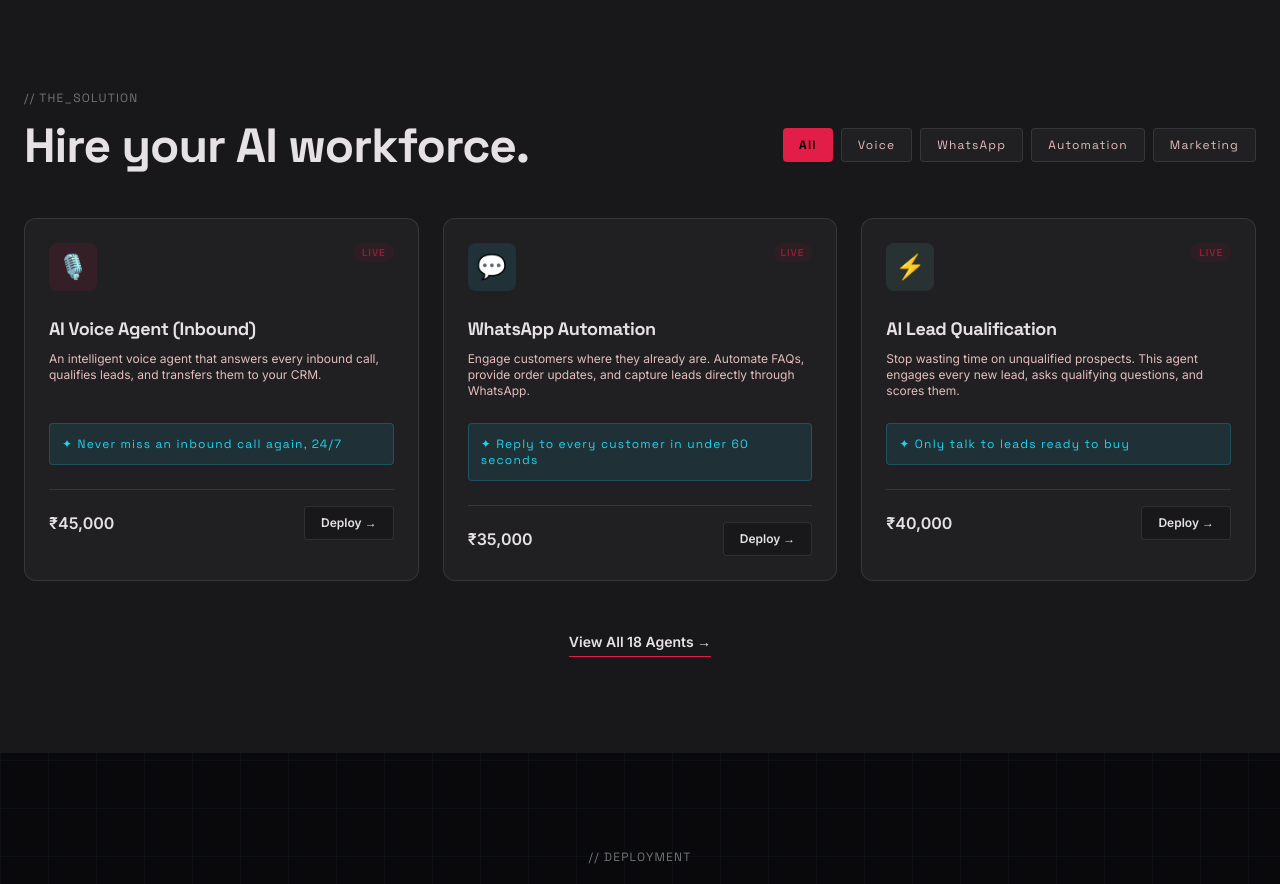
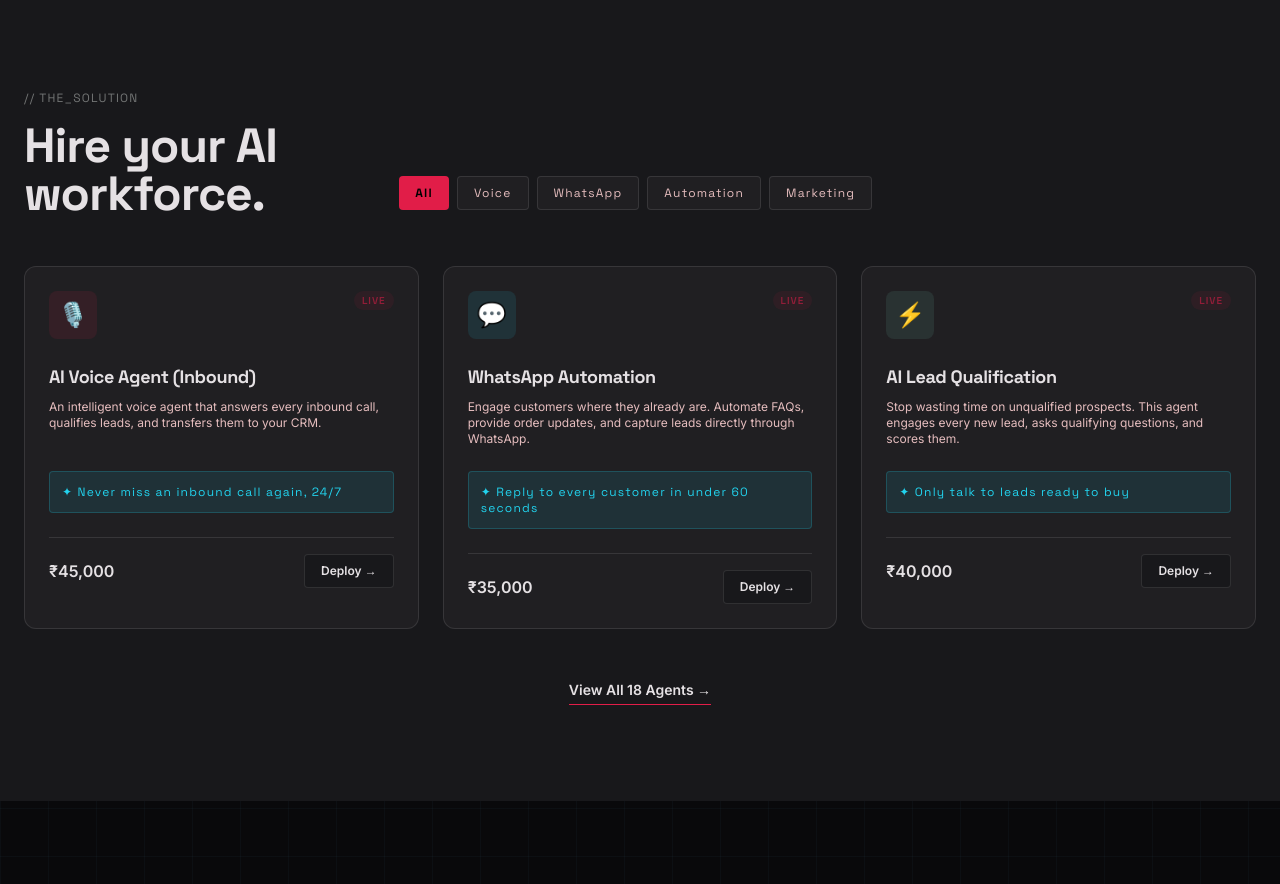
Before and after one commit to kiranjakkani44-lang/neuronflow, a React (Vite) app in the folder client/: page / in a window 1280 px wide. Shown: the part 1880-2764 px from the top of the page. Built offline with nearby package versions, Linux system fonts and the light colour scheme.

Commit message:
fix: enforce horizontal scroll for agent categories

```diff
--- a/client/src/pages/Agents.tsx
+++ b/client/src/pages/Agents.tsx
@@ -21,7 +21,7 @@ export default function Agents() {
         </div>
         <div className="flex gap-2 overflow-x-auto pb-2 scrollbar-hide w-full max-w-full">
           {['All', 'Voice', 'WhatsApp', 'Automation', 'Marketing', 'Analytics', 'Operations'].map(t => (
-            <button key={t} onClick={() => setFilter(t)} className={`px-4 py-2 rounded text-xs font-mono transition-colors whitespace-nowrap ${filter === t ? 'bg-[var(--accent)] text-black font-bold' : 'bg-[var(--surface2)] text-[var(--text-muted)] border border-[var(--border)]'}`}>{t}</button>
+            <button key={t} onClick={() => setFilter(t)} className={`shrink-0 px-4 py-2 rounded text-xs font-mono transition-colors whitespace-nowrap ${filter === t ? 'bg-[var(--accent)] text-black font-bold' : 'bg-[var(--surface2)] text-[var(--text-muted)] border border-[var(--border)]'}`}>{t}</button>
           ))}
         </div>
       </div>
--- a/client/src/pages/Landing.tsx
+++ b/client/src/pages/Landing.tsx
@@ -167,9 +167,9 @@ export default function Landing() {
               <h2 className="font-syne font-extrabold text-3xl md:text-5xl text-[var(--text)]">Hire your AI workforce.</h2>
             </div>
 
-            <div className="flex gap-2 overflow-x-auto pb-2 scrollbar-hide">
+            <div className="flex gap-2 overflow-x-auto pb-2 scrollbar-hide w-full">
               {['All', 'Voice', 'WhatsApp', 'Automation', 'Marketing'].map((tab, i) => (
-                <button key={i} className={`px-4 py-2 rounded font-mono text-xs whitespace-nowrap transition-colors ${i === 0 ? 'bg-[var(--accent)] text-black font-bold' : 'bg-[var(--surface2)] text-[var(--text-muted)] hover:text-[var(--text)] border border-[var(--border)]'}`}>
+                <button key={i} className={`shrink-0 px-4 py-2 rounded font-mono text-xs whitespace-nowrap transition-colors ${i === 0 ? 'bg-[var(--accent)] text-black font-bold' : 'bg-[var(--surface2)] text-[var(--text-muted)] hover:text-[var(--text)] border border-[var(--border)]'}`}>
                   {tab}
                 </button>
               ))}
```
